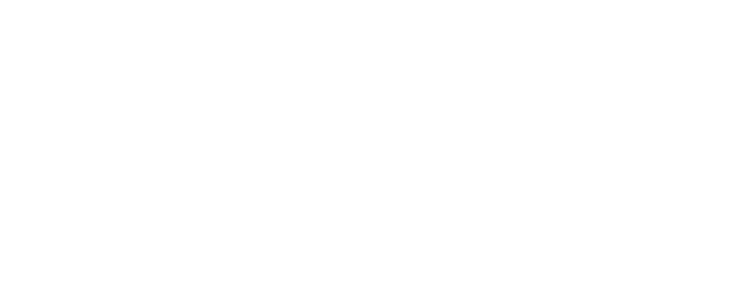
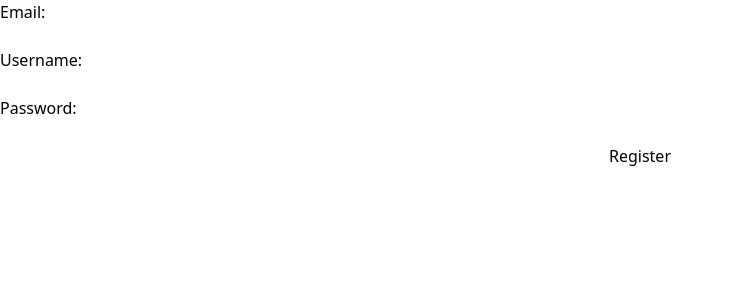
Before and after one commit to HenriqueVerasAraujo/poll-app-frontend, a React (Create React App) app: page /register in a window 1280 px wide. Before the commit this address had no page. Shown: the top 300 px of the page, without its empty margins (0-733 px from the left). Built offline with nearby package versions, Linux system fonts and the light colour scheme; the HTML template or start-up script is replaced by a standard one.

Commit message:
Register page started

```diff
--- a/package.json
+++ b/package.json
@@ -3,6 +3,7 @@
   "version": "0.1.0",
   "private": true,
   "dependencies": {
+    "@hookform/resolvers": "^3.1.0",
     "@testing-library/jest-dom": "^5.16.5",
     "@testing-library/react": "^13.4.0",
     "@testing-library/user-event": "^13.5.0",
@@ -10,10 +11,12 @@
     "formik": "^2.2.9",
     "react": "^18.2.0",
     "react-dom": "^18.2.0",
+    "react-hook-form": "^7.43.9",
     "react-router-dom": "^6.11.0",
     "react-scripts": "5.0.1",
     "web-vitals": "^2.1.4",
-    "yup": "^1.1.1"
+    "yup": "^1.1.1",
+    "zod": "^3.21.4"
   },
   "scripts": {
     "start": "react-scripts start",
--- a/src/App.js
+++ b/src/App.js
@@ -1,15 +1,18 @@
 import { BrowserRouter, Routes, Route } from 'react-router-dom';
 import React from 'react';
 import './App.css';
-import MainPage from './pages/MainPage';
+import LoginPage from './pages/LoginPage';
+import RegisterPage from './pages/RegisterPage';
 
 function App() {
   return (
  <BrowserRouter>
   <Routes>
-    <Route exact path="/" element={ <MainPage /> } />
+    <Route exact path="/login" element={ <LoginPage /> } />
+    <Route exact path="/register" element={ <RegisterPage /> } />
   </Routes>
  </BrowserRouter>
   );
-}
+};
+
 export default App;
--- /dev/null
+++ b/src/components/LoginForm.jsx
@@ -0,0 +1,44 @@
+import React from 'react';
+import { z } from 'zod';
+import { zodResolver } from '@hookform/resolvers/zod';
+import { useForm } from 'react-hook-form';
+import { useNavigate } from 'react-router-dom';
+
+export default function LoginForm() {
+    const navigate = useNavigate();
+
+    const schema = z
+    .object({
+        email: z.string().email(),
+        password: z.string().min(5).max(20),
+    });
+
+    const {
+        register,
+        handleSubmit,
+        formState: { errors },
+    } = useForm({
+        resolver: zodResolver(schema)
+    });
+
+    const submitForm = (data) => {
+        navigate('/deu-certo')
+        console.log('worked', data);
+    };
+
+  return (
+    <div className=''>
+        <form className='flex flex-col' onSubmit={handleSubmit(submitForm)}>
+            <label>Email: </label>
+            <input type="email" {...register('email')} />
+            {errors.email && <span>{errors.email.message}</span> }
+
+            <label>Password: </label>
+            <input type="password" {...register('password')} />
+            {errors.password && <span>{errors.password.message}</span> }
+
+            <input type="submit" /> Login
+        </form>
+    </div>
+  )
+};
--- /dev/null
+++ b/src/components/RegisterForm.jsx
@@ -0,0 +1,51 @@
+import React from 'react';
+import axios from 'axios';
+import { z } from 'zod';
+import { zodResolver } from '@hookform/resolvers/zod';
+import { useForm } from 'react-hook-form';
+import { useNavigate } from 'react-router-dom';
+import { urlApi } from '../helpers/urlApi';
+
+export default function RegisterForm() {
+    const navigate = useNavigate();
+
+    const schema = z
+    .object({
+        username: z.string().min(5).max(20),
+        email: z.string().email(),
+        password: z.string().min(5).max(20),
+    });
+
+    const {
+        register,
+        handleSubmit,
+        formState: { errors },
+    } = useForm({
+        resolver: zodResolver(schema)
+    });
+
+    const submitForm = async(data) => {
+        const check = await axios.post(`${urlApi}user/create`, data)
+        console.log(check.data);
+    };
+
+  return (
+    <div className=''>
+        <form className='flex flex-col' onSubmit={handleSubmit(submitForm)}>
+            <label>Email: </label>
+            <input type="email" {...register('email')} />
+            {errors.email && <span>{errors.email.message}</span> }
+
+            <label>Username: </label>
+            <input type="text" {...register('username')} />
+            {errors.username && <span>{errors.username.message}</span> }
+
+            <label>Password: </label>
+            <input type="password" {...register('password')} />
+            {errors.password && <span>{errors.password.message}</span> }
+
+            <button type="submit">Register</button>
+        </form>
+    </div>
+  )
+};
--- /dev/null
+++ b/src/helpers/urlApi.js
@@ -0,0 +1 @@
+export const urlApi = 'http://localhost:3001/';
--- /dev/null
+++ b/src/pages/LoginPage.jsx
@@ -0,0 +1,8 @@
+import React from 'react';
+import LoginForm from '../components/LoginForm';
+
+export default function MainPage() {
+  return (
+    <div><LoginForm /></div>
+  )
+}
--- a/src/pages/MainPage.jsx
+++ /dev/null
@@ -1,7 +0,0 @@
-import React from 'react'
-
-export default function MainPage() {
-  return (
-    <div>MainPage</div>
-  )
-}
--- /dev/null
+++ b/src/pages/RegisterPage.jsx
@@ -0,0 +1,10 @@
+import React from 'react';
+import RegisterForm from '../components/RegisterForm';
+
+export default function RegisterPage() {
+  return (
+    <div>
+        <RegisterForm />
+    </div>
+  )
+};
```
Also changed, not shown: src/logo.svg (deleted), 1 other file (tests, documents, lock files or other folders).
